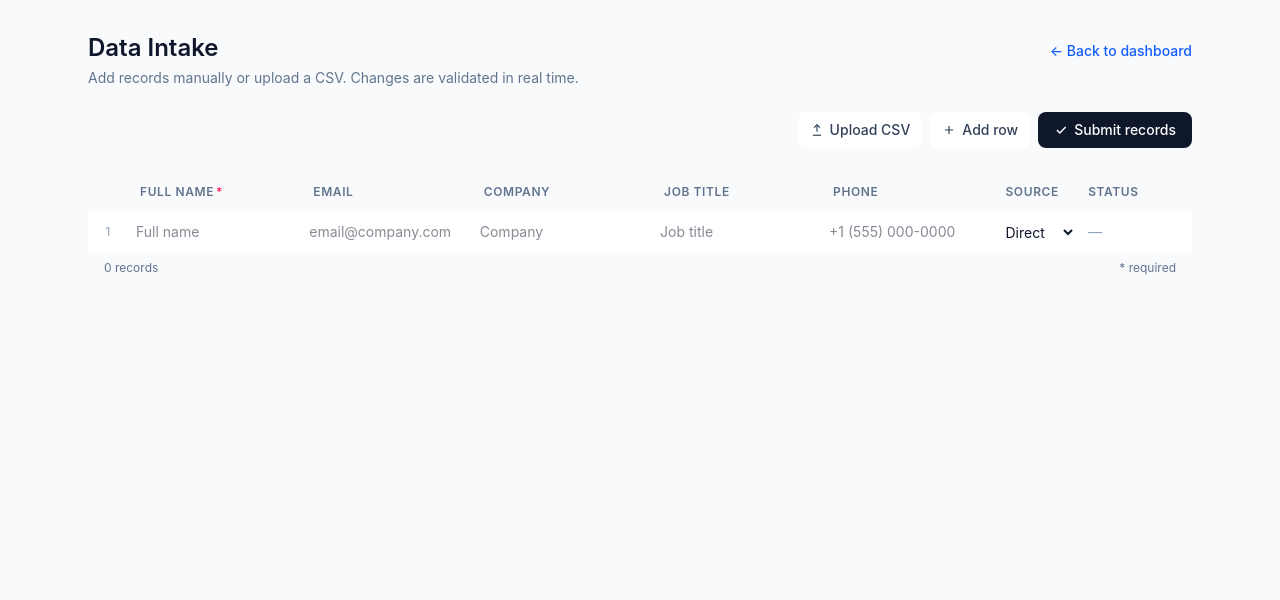
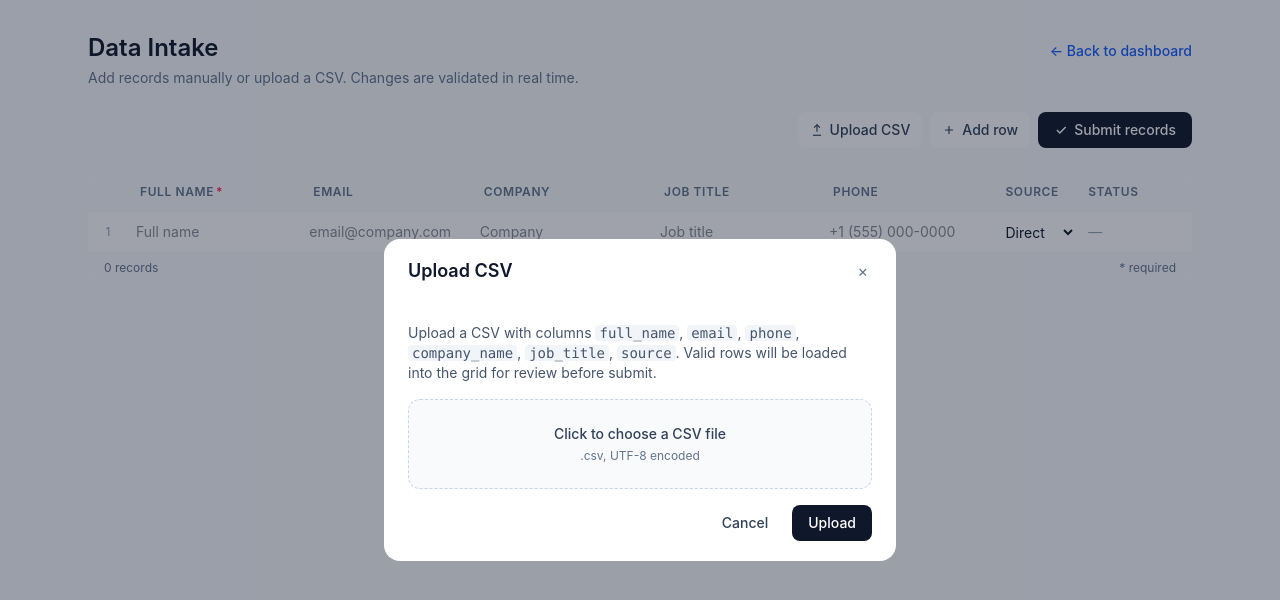
Before and after one commit to Cranial490/newtonX_assessment, a React (Vite) app in the folder frontend/: page /bulk in a window 1280 px wide. Both pictures are taken after a click on the button "Upload CSV". Shown: the top 600 px of the page. Built offline with nearby package versions, Linux system fonts and the light colour scheme.

Commit message:
Add CSV upload modal to bulk page (#14)

```diff
--- /dev/null
+++ b/frontend/src/features/professionals/components/CsvUploadModal.tsx
@@ -0,0 +1,218 @@
+import { useRef, useState, type ChangeEvent } from 'react'
+import { useMutation } from '@tanstack/react-query'
+import { Modal } from '@/shared/components/Modal'
+import { ApiError } from '@/shared/lib/apiClient'
+import type { ProfessionalSource } from '../types'
+
+export type CsvRecord = {
+  full_name: string
+  email?: string | null
+  company_name?: string | null
+  job_title?: string | null
+  phone?: string | null
+  source: ProfessionalSource
+}
+
+export type CsvUploadResult = {
+  total: number
+  returned: number
+  records: CsvRecord[]
+}
+
+type CsvUploadModalProps = {
+  open: boolean
+  onClose: () => void
+  onImported: (result: CsvUploadResult) => void
+}
+
+function isCsvFile(file: File) {
+  if (/\.csv$/i.test(file.name)) return true
+  const type = file.type
+  return (
+    type === 'text/csv' ||
+    type === 'application/csv' ||
+    type === 'application/vnd.ms-excel'
+  )
+}
+
+async function uploadCsv(file: File): Promise<CsvUploadResult> {
+  const form = new FormData()
+  form.append('file', file)
+
+  const response = await fetch('/api/professionals/upload/csv/', {
+    method: 'POST',
+    body: form,
+  })
+
+  const contentType = response.headers.get('content-type') ?? ''
+  const payload = contentType.includes('application/json')
+    ? await response.json()
+    : await response.text()
+
+  if (!response.ok) {
+    throw new ApiError(`Request failed: ${response.status}`, response.status, payload)
+  }
+
+  return payload as CsvUploadResult
+}
+
+export function CsvUploadModal({ open, onClose, onImported }: CsvUploadModalProps) {
+  const inputRef = useRef<HTMLInputElement>(null)
+  const [file, setFile] = useState<File | null>(null)
+  const [fileError, setFileError] = useState<string | null>(null)
+  const [apiError, setApiError] = useState<string | null>(null)
+  const [result, setResult] = useState<CsvUploadResult | null>(null)
+
+  const uploadMutation = useMutation({
+    mutationFn: uploadCsv,
+    onSuccess: (data) => {
+      setResult(data)
+      setApiError(null)
+    },
+    onError: (error) => {
+      setResult(null)
+      if (error instanceof ApiError) {
+        const body = error.body as { file?: string[] } | string
+        if (typeof body === 'object' && body?.file?.length) {
+          setApiError(body.file[0])
+        } else {
+          setApiError(`Upload failed (${error.status}).`)
+        }
+      } else {
+        setApiError(error instanceof Error ? error.message : 'Upload failed.')
+      }
+    },
+  })
+
+  const reset = () => {
+    setFile(null)
+    setFileError(null)
+    setApiError(null)
+    setResult(null)
+    uploadMutation.reset()
+    if (inputRef.current) inputRef.current.value = ''
+  }
+
+  const handleClose = () => {
+    reset()
+    onClose()
+  }
+
+  const handleFileChange = (event: ChangeEvent<HTMLInputElement>) => {
+    setApiError(null)
+    setResult(null)
+    const picked = event.target.files?.[0] ?? null
+    if (!picked) {
+      setFile(null)
+      setFileError(null)
+      return
+    }
+    if (!isCsvFile(picked)) {
+      setFile(null)
+      setFileError('Please select a .csv file.')
+      return
+    }
+    setFile(picked)
+    setFileError(null)
+  }
+
+  const handleUpload = () => {
+    if (!file) return
+    uploadMutation.mutate(file)
+  }
+
+  const handleUseRecords = () => {
+    if (!result) return
+    onImported(result)
+    handleClose()
+  }
+
+  return (
+    <Modal open={open} onClose={handleClose} title="Upload CSV">
+      <div className="flex flex-col gap-4">
+        <p className="text-sm text-slate-600">
+          Upload a CSV with columns <code className="rounded bg-slate-100 px-1">full_name</code>,{' '}
+          <code className="rounded bg-slate-100 px-1">email</code>,{' '}
+          <code className="rounded bg-slate-100 px-1">phone</code>,{' '}
+          <code className="rounded bg-slate-100 px-1">company_name</code>,{' '}
+          <code className="rounded bg-slate-100 px-1">job_title</code>,{' '}
+          <code className="rounded bg-slate-100 px-1">source</code>. Valid rows will be loaded into the grid for review before submit.
+        </p>
+
+        <div>
+          <label className="flex cursor-pointer flex-col items-center justify-center gap-1 rounded-xl border border-dashed border-slate-300 bg-slate-50 px-4 py-6 text-sm text-slate-600 transition hover:bg-slate-100">
+            <span className="font-medium text-slate-700">
+              {file ? file.name : 'Click to choose a CSV file'}
+            </span>
+            {file ? (
+              <span className="text-xs text-slate-500">
+                {(file.size / 1024).toFixed(1)} KB
+              </span>
+            ) : (
+              <span className="text-xs text-slate-500">.csv, UTF-8 encoded</span>
+            )}
+            <input
+              ref={inputRef}
+              type="file"
+              accept=".csv,text/csv"
+              onChange={handleFileChange}
+              className="hidden"
+            />
+          </label>
+          {fileError ? (
+            <p className="mt-2 text-xs text-rose-600">{fileError}</p>
+          ) : null}
+        </div>
+
+        {apiError ? (
+          <div className="rounded-lg border border-rose-200 bg-rose-50 px-3 py-2 text-sm text-rose-700">
+            {apiError}
+          </div>
+        ) : null}
+
+        {result ? (
+          <div className="rounded-lg border border-emerald-200 bg-emerald-50 px-3 py-2 text-sm text-emerald-800">
+            <p className="font-medium">Parsed {result.total} row{result.total === 1 ? '' : 's'}.</p>
+            <p className="text-xs text-emerald-700">
+              {result.returned} valid row{result.returned === 1 ? '' : 's'} ready to load.
+              {result.total - result.returned > 0
+                ? ` ${result.total - result.returned} row${
+                    result.total - result.returned === 1 ? '' : 's'
+                  } skipped due to validation.`
+                : ''}
+            </p>
+          </div>
+        ) : null}
+
+        <div className="flex items-center justify-end gap-2">
+          <button
+            type="button"
+            onClick={handleClose}
+            className="rounded-lg border border-slate-300 bg-white px-4 py-2 text-sm font-medium text-slate-700 hover:bg-slate-50"
+          >
+            Cancel
+          </button>
+          {result ? (
+            <button
+              type="button"
+              onClick={handleUseRecords}
+              disabled={result.returned === 0}
+              className="rounded-lg bg-slate-900 px-4 py-2 text-sm font-medium text-white shadow-sm transition hover:bg-slate-800 disabled:cursor-not-allowed disabled:bg-slate-200 disabled:text-slate-400"
+            >
+              Load {result.returned} row{result.returned === 1 ? '' : 's'}
+            </button>
+          ) : (
+            <button
+              type="button"
+              onClick={handleUpload}
+              disabled={!file || uploadMutation.isPending}
+              className="rounded-lg bg-slate-900 px-4 py-2 text-sm font-medium text-white shadow-sm transition hover:bg-slate-800 disabled:cursor-not-allowed disabled:bg-slate-200 disabled:text-slate-400"
+            >
+              {uploadMutation.isPending ? 'Uploading…' : 'Upload'}
+            </button>
+          )}
+        </div>
+      </div>
+    </Modal>
+  )
+}
--- a/frontend/src/features/professionals/pages/BulkUploadPage.tsx
+++ b/frontend/src/features/professionals/pages/BulkUploadPage.tsx
@@ -1,8 +1,9 @@
 import { useMemo, useRef, useState, type ChangeEvent, type KeyboardEvent } from 'react'
-import { Link } from 'react-router-dom'
+import { Link, useNavigate } from 'react-router-dom'
 import { useMutation } from '@tanstack/react-query'
 import { apiRequest, ApiError } from '@/shared/lib/apiClient'
 import { PROFESSIONAL_SOURCES, type ProfessionalSource } from '../types'
+import { CsvUploadModal, type CsvUploadResult } from '../components/CsvUploadModal'
 
 type Row = {
   id: string
@@ -97,7 +98,9 @@ function submitBulk(records: unknown[]): Promise<BulkResponse> {
 export function BulkUploadPage() {
   const [rows, setRows] = useState<Row[]>(() => [blankRow()])
   const [submitMessage, setSubmitMessage] = useState<{ kind: 'success' | 'error'; text: string } | null>(null)
+  const [isCsvOpen, setIsCsvOpen] = useState(false)
   const cellRefs = useRef(new Map<string, HTMLInputElement | HTMLSelectElement | null>())
+  const navigate = useNavigate()
 
   const registerCell = (rowId: string, field: string) => (el: HTMLInputElement | HTMLSelectElement | null) => {
     cellRefs.current.set(`${rowId}:${field}`, el)
@@ -169,6 +172,7 @@ export function BulkUploadPage() {
       })
       if (summary.failed === 0) {
         setRows([blankRow()])
+        navigate('/')
       }
     },
     onError: (error) => {
@@ -181,6 +185,28 @@ export function BulkUploadPage() {
       setSubmitMessage({ kind: 'error', text })
     },
   })
+
+  const handleCsvImported = (result: CsvUploadResult) => {
+    const imported: Row[] = result.records.map((record) => ({
+      id: newId(),
+      full_name: record.full_name ?? '',
+      email: record.email ?? '',
+      company_name: record.company_name ?? '',
+      job_title: record.job_title ?? '',
+      phone: record.phone ?? '',
+      source:
+        record.source && (PROFESSIONAL_SOURCES as readonly string[]).includes(record.source)
+          ? record.source
+          : 'direct',
+      touched: { full_name: true, email: true, phone: true },
+    }))
+    const onlyEmpty = rows.every((r) => isEmptyRow(r))
+    setRows(imported.length ? (onlyEmpty ? imported : [...rows, ...imported]) : rows)
+    setSubmitMessage({
+      kind: 'success',
+      text: `Imported ${result.returned} of ${result.total} row${result.total === 1 ? '' : 's'} from CSV.`,
+    })
+  }
 
   const handleSubmit = () => {
     setSubmitMessage(null)
@@ -216,7 +242,9 @@ export function BulkUploadPage() {
       </header>
 
       <div className="flex flex-wrap items-center justify-end gap-2">
-        <SecondaryButton icon="upload">Upload CSV</SecondaryButton>
+        <SecondaryButton icon="upload" onClick={() => setIsCsvOpen(true)}>
+          Upload CSV
+        </SecondaryButton>
         <SecondaryButton icon="plus" onClick={addRow}>
           Add row
         </SecondaryButton>
@@ -295,6 +323,11 @@ export function BulkUploadPage() {
         </div>
       </section>
 
+      <CsvUploadModal
+        open={isCsvOpen}
+        onClose={() => setIsCsvOpen(false)}
+        onImported={handleCsvImported}
+      />
     </main>
   )
 }
```
Also changed, not shown: 1 other file (tests, documents, lock files or other folders).
